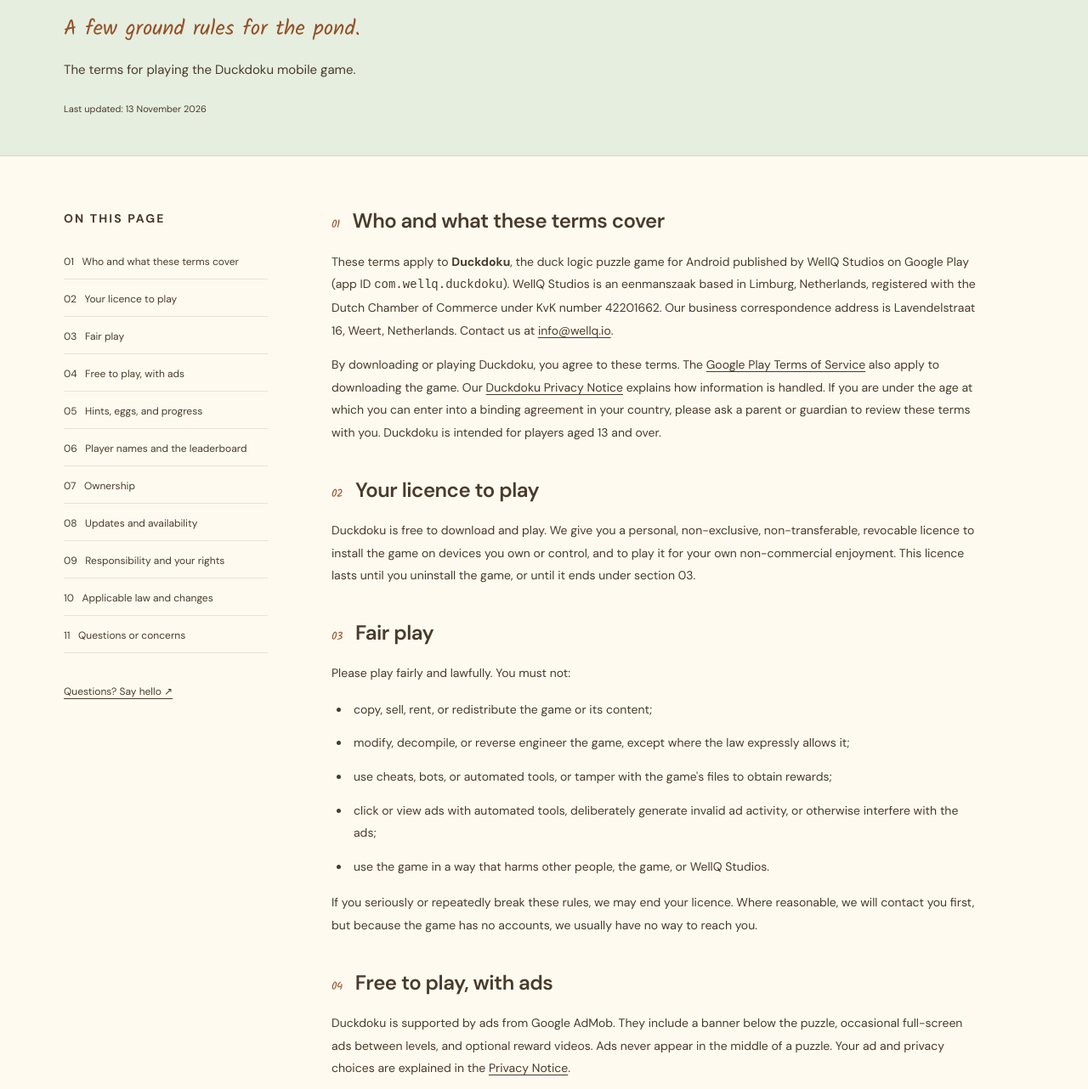
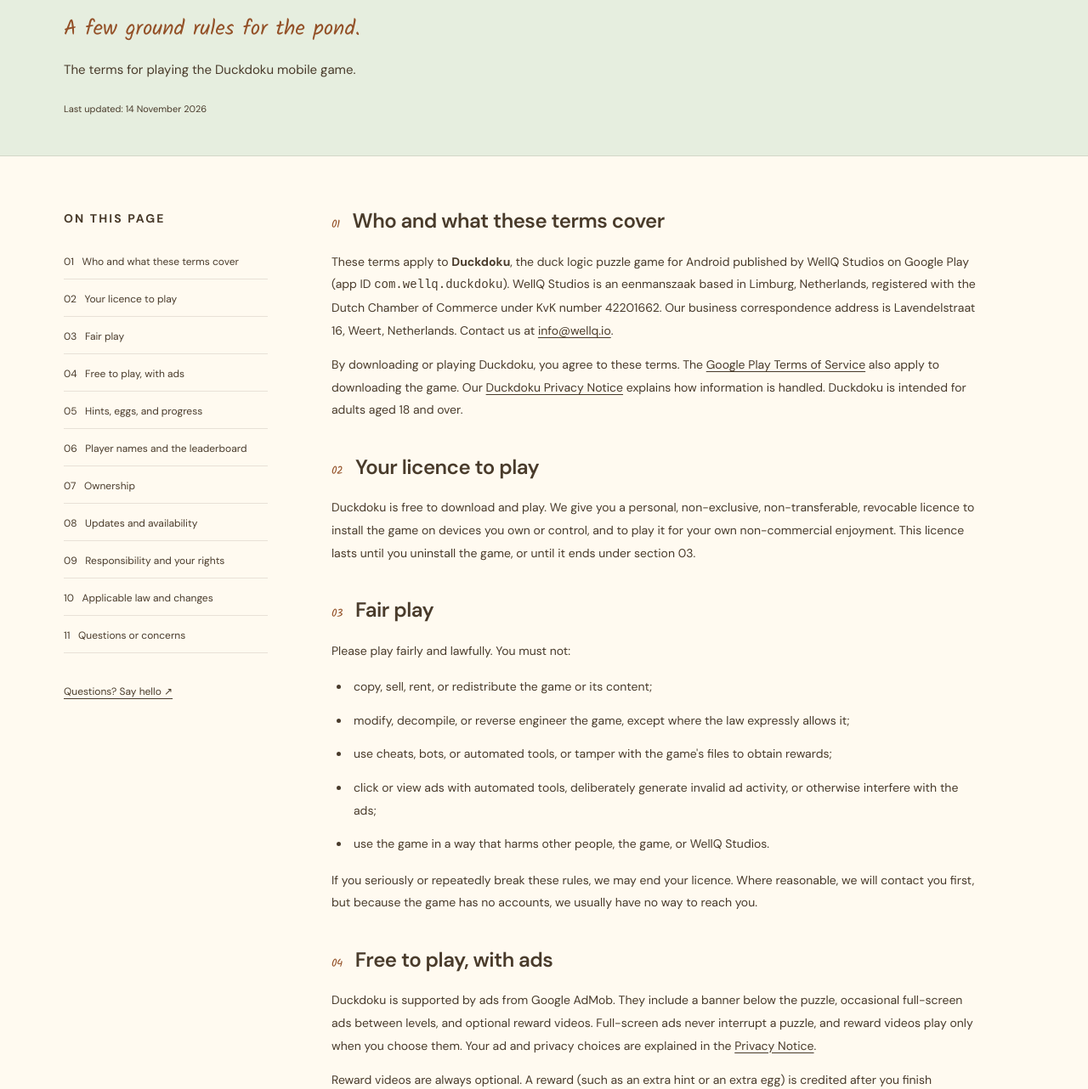
Before and after one commit to wellq-studios/wellq-studios.github.io, a plain HTML site: page duckdoku/terms.html in a window 1280 px wide. Shown: the part 291-1573 px from the top of the page at 85% size. Drawn offline with Linux system fonts and the light colour scheme; a web font is replaced by a local one.

Commit message:
Add files via upload

```diff
--- a/duckdoku/terms.html
+++ b/duckdoku/terms.html
@@ -1,11 +1,11 @@
 <!doctype html>
 <html lang="en"><head><meta charset="utf-8"><meta name="viewport" content="width=device-width,initial-scale=1"><meta name="theme-color" content="#fffaf0"><title>Duckdoku Terms of Service • WellQ Studios</title><meta name="description" content="The terms for playing the Duckdoku mobile game."><link rel="canonical" href="https://wellq.io/duckdoku/terms"><link rel="icon" href="/assets/cat.svg" type="image/svg+xml"><link rel="preconnect" href="https://fonts.googleapis.com"><link rel="preconnect" href="https://fonts.gstatic.com" crossorigin><link href="https://fonts.googleapis.com/css2?family=DM+Sans:wght@400;500;600;700&family=Kalam:wght@400;700&family=Knewave&display=swap" rel="stylesheet"><link rel="stylesheet" href="/styles.css"><link rel="stylesheet" href="/legal.css"></head>
 <body class="legal-page"><a class="skip" href="#main">Skip to content</a><header class="header"><a class="brand" href="/" aria-label="WellQ Studios home"><img src="/assets/cat.svg" alt="" width="48" height="48"><span>WellQ<span class="brand-sub">S T U D I O S</span></span></a><a class="legal-home" href="/">← Back to the playground</a></header>
-<main id="main"><div class="legal-hero"><div class="section-wrap"><p class="eyebrow">DUCKDOKU / THE DETAILS</p><h1>Duckdoku Terms of Service</h1><p class="handwritten">A few ground rules for the pond.</p><p>The terms for playing the Duckdoku mobile game.</p><p class="legal-date">Last updated: 13 November 2026</p></div></div><div class="legal-layout section-wrap"><aside><nav aria-label="On this page"><p class="eyebrow">ON THIS PAGE</p><a href="#scope">01 &nbsp; Who and what these terms cover</a><a href="#licence">02 &nbsp; Your licence to play</a><a href="#rules">03 &nbsp; Fair play</a><a href="#ads">04 &nbsp; Free to play, with ads</a><a href="#items">05 &nbsp; Hints, eggs, and progress</a><a href="#leaderboard">06 &nbsp; Player names and the leaderboard</a><a href="#ip">07 &nbsp; Ownership</a><a href="#changes">08 &nbsp; Updates and availability</a><a href="#liability">09 &nbsp; Responsibility and your rights</a><a href="#law">10 &nbsp; Applicable law and changes</a><a href="#contact">11 &nbsp; Questions or concerns</a></nav><a class="legal-contact" href="mailto:info@wellq.io?subject=Duckdoku">Questions? Say hello ↗</a></aside><article>
-<section id="scope"><h2><span>01</span>Who and what these terms cover</h2><p>These terms apply to <strong>Duckdoku</strong>, the duck logic puzzle game for Android published by WellQ Studios on Google Play (app ID <code>com.wellq.duckdoku</code>). WellQ Studios is an eenmanszaak based in Limburg, Netherlands, registered with the Dutch Chamber of Commerce under KvK number 42201662. Our business correspondence address is Lavendelstraat 16, Weert, Netherlands. Contact us at <a href="mailto:info@wellq.io">info@wellq.io</a>.</p><p>By downloading or playing Duckdoku, you agree to these terms. The <a href="https://play.google.com/about/play-terms/">Google Play Terms of Service</a> also apply to downloading the game. Our <a href="/duckdoku/privacy">Duckdoku Privacy Notice</a> explains how information is handled. If you are under the age at which you can enter into a binding agreement in your country, please ask a parent or guardian to review these terms with you. Duckdoku is intended for players aged 13 and over.</p></section>
+<main id="main"><div class="legal-hero"><div class="section-wrap"><p class="eyebrow">DUCKDOKU / THE DETAILS</p><h1>Duckdoku Terms of Service</h1><p class="handwritten">A few ground rules for the pond.</p><p>The terms for playing the Duckdoku mobile game.</p><p class="legal-date">Last updated: 14 November 2026</p></div></div><div class="legal-layout section-wrap"><aside><nav aria-label="On this page"><p class="eyebrow">ON THIS PAGE</p><a href="#scope">01 &nbsp; Who and what these terms cover</a><a href="#licence">02 &nbsp; Your licence to play</a><a href="#rules">03 &nbsp; Fair play</a><a href="#ads">04 &nbsp; Free to play, with ads</a><a href="#items">05 &nbsp; Hints, eggs, and progress</a><a href="#leaderboard">06 &nbsp; Player names and the leaderboard</a><a href="#ip">07 &nbsp; Ownership</a><a href="#changes">08 &nbsp; Updates and availability</a><a href="#liability">09 &nbsp; Responsibility and your rights</a><a href="#law">10 &nbsp; Applicable law and changes</a><a href="#contact">11 &nbsp; Questions or concerns</a></nav><a class="legal-contact" href="mailto:info@wellq.io?subject=Duckdoku">Questions? Say hello ↗</a></aside><article>
+<section id="scope"><h2><span>01</span>Who and what these terms cover</h2><p>These terms apply to <strong>Duckdoku</strong>, the duck logic puzzle game for Android published by WellQ Studios on Google Play (app ID <code>com.wellq.duckdoku</code>). WellQ Studios is an eenmanszaak based in Limburg, Netherlands, registered with the Dutch Chamber of Commerce under KvK number 42201662. Our business correspondence address is Lavendelstraat 16, Weert, Netherlands. Contact us at <a href="mailto:info@wellq.io">info@wellq.io</a>.</p><p>By downloading or playing Duckdoku, you agree to these terms. The <a href="https://play.google.com/about/play-terms/">Google Play Terms of Service</a> also apply to downloading the game. Our <a href="/duckdoku/privacy">Duckdoku Privacy Notice</a> explains how information is handled. Duckdoku is intended for adults aged 18 and over.</p></section>
 <section id="licence"><h2><span>02</span>Your licence to play</h2><p>Duckdoku is free to download and play. We give you a personal, non-exclusive, non-transferable, revocable licence to install the game on devices you own or control, and to play it for your own non-commercial enjoyment. This licence lasts until you uninstall the game, or until it ends under section 03.</p></section>
 <section id="rules"><h2><span>03</span>Fair play</h2><p>Please play fairly and lawfully. You must not:</p><ul><li>copy, sell, rent, or redistribute the game or its content;</li><li>modify, decompile, or reverse engineer the game, except where the law expressly allows it;</li><li>use cheats, bots, or automated tools, or tamper with the game's files to obtain rewards;</li><li>click or view ads with automated tools, deliberately generate invalid ad activity, or otherwise interfere with the ads;</li><li>use the game in a way that harms other people, the game, or WellQ Studios.</li></ul><p>If you seriously or repeatedly break these rules, we may end your licence. Where reasonable, we will contact you first, but because the game has no accounts, we usually have no way to reach you.</p></section>
-<section id="ads"><h2><span>04</span>Free to play, with ads</h2><p>Duckdoku is supported by ads from Google AdMob. They include a banner below the puzzle, occasional full-screen ads between levels, and optional reward videos. Ads never appear in the middle of a puzzle. Your ad and privacy choices are explained in the <a href="/duckdoku/privacy#choices">Privacy Notice</a>.</p><p>Reward videos are always optional. A reward (such as an extra hint) is credited after you finish watching the video. Closing a video early does not earn the reward. Ads depend on availability and an internet connection, so we can't guarantee that a reward video will be available at any moment. The puzzles themselves always work offline.</p><p>Ads are provided by third parties. We do not control or endorse what is advertised. Any purchase you make from an advertiser is between you and that advertiser.</p></section>
+<section id="ads"><h2><span>04</span>Free to play, with ads</h2><p>Duckdoku is supported by ads from Google AdMob. They include a banner below the puzzle, occasional full-screen ads between levels, and optional reward videos. Full-screen ads never interrupt a puzzle, and reward videos play only when you choose them. Your ad and privacy choices are explained in the <a href="/duckdoku/privacy#choices">Privacy Notice</a>.</p><p>Reward videos are always optional. A reward (such as an extra hint or an extra egg) is credited after you finish watching the video. Closing a video early does not earn the reward. Ads depend on availability and an internet connection, so we can't guarantee that a reward video will be available at any moment. The puzzles themselves always work offline.</p><p>Ads are provided by third parties. We do not control or endorse what is advertised. Any purchase you make from an advertiser is between you and that advertiser.</p></section>
 <section id="items"><h2><span>05</span>Hints, eggs, and progress</h2><p>Hints, eggs, scores, streaks, and other in-game items exist only inside the game. They are not money or property. They cannot be bought, sold, exchanged, transferred, or redeemed for cash or prizes, and they have no value outside the game. Duckdoku currently offers no in-app purchases. If we add any, we will explain them before you buy, and the purchase terms of Google Play will apply.</p><p>Your progress is saved only on your device. It may be lost if you uninstall the game, clear its data, or change or reset your phone, unless your device's own backup restores it. We cannot recover lost progress.</p></section>
 <section id="leaderboard"><h2><span>06</span>Player names and the leaderboard</h2><p>The game gives you a random player name, which you can re-roll. The leaderboard in this version shows sample players created on your device, clearly labelled as samples, so that you can compare your progress. The sample names, scores, and ranks are not real people. If we introduce online features, we will update these terms and the Privacy Notice first.</p></section>
 <section id="ip"><h2><span>07</span>Ownership</h2><p>Duckdoku, including its name, duck characters, artwork, music, sounds, puzzles, code, and text, belongs to WellQ Studios or its licensors and is protected by intellectual property laws. Playing the game does not transfer any of these rights to you.</p><p>You may share links to the game and share screenshots or videos of your own play for non-commercial purposes. For any other use of our branding or materials, contact us first, unless the law already allows it. Nothing in these terms restricts exceptions and rights provided by law.</p></section>
```
Also changed, not shown: duckdoku/privacy.html (+3 -3 lines).
